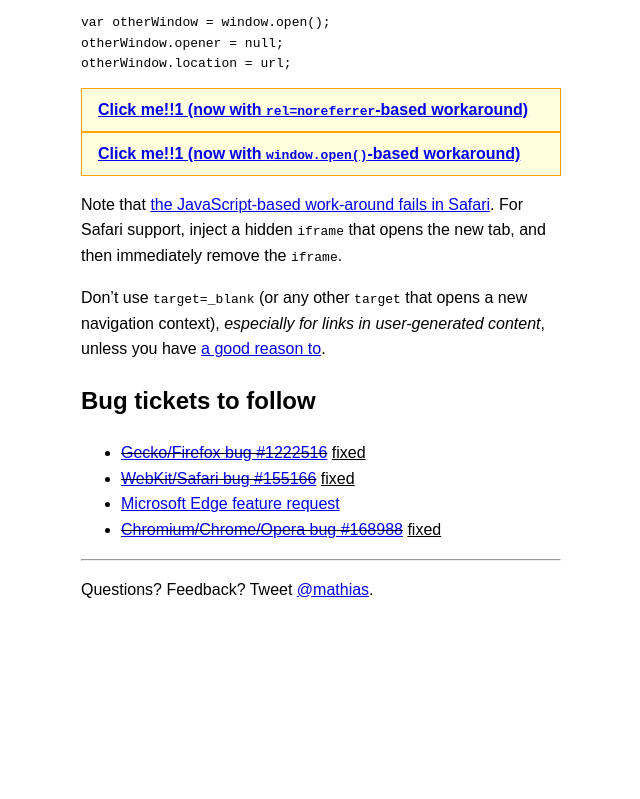
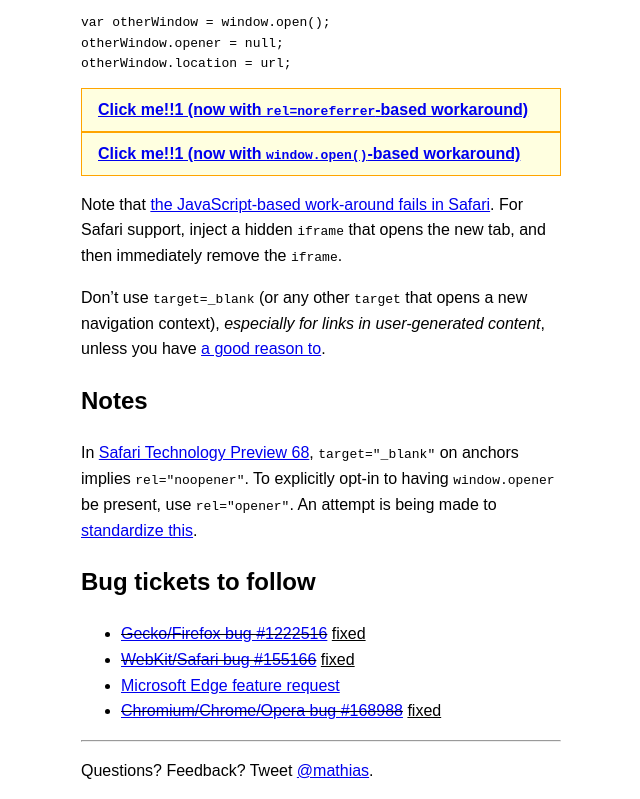
Before and after one commit to mathiasbynens/rel-noopener, a plain HTML site: page index.html in a window 1280 px wide. Shown: the part 1338-2137 px from the top of the page, without its empty margins (319-959 px from the left). Before the commit the page ends 1956 px from the top, so only its background shows below. Drawn offline with Linux system fonts and the light colour scheme.

Commit message:
Add note on Safari TP 68

```diff
--- a/index.html
+++ b/index.html
@@ -34,6 +34,8 @@ otherWindow.location = url;</code></pre>
 <a class="user-generated" href="malicious.html" target="_blank" onclick="var otherWindow = window.open(); otherWindow.opener = null; otherWindow.location = href; return false;"><b>Click me!!1 (now with <code>window.open()</code>-based workaround)</b></a>
 <p>Note that <a href="https://github.com/danielstjules/blankshield#solutions">the JavaScript-based work-around fails in Safari</a>. For Safari support, inject a hidden <code>iframe</code> that opens the new tab, and then immediately remove the <code>iframe</code>.</p>
 <p>Don’t use <code>target=_blank</code> (or any other <code>target</code> that opens a new navigation context), <em>especially for links in user-generated content</em>, unless you have <a href="https://css-tricks.com/use-target_blank/">a good reason to</a>.
+<h2 id="notes">Notes</h2>
+<p>In <a href="https://webkit.org/blog/8475/release-notes-for-safari-technology-preview-68/">Safari Technology Preview 68</a>, <code>target="_blank"</code> on anchors implies <code>rel="noopener"</code>. To explicitly opt-in to having <code>window.opener</code> be present, use <code>rel="opener"</code>. An attempt is being made to <a href="https://github.com/whatwg/html/issues/4078">standardize this</a>.</p>
 <h2 id="bugs">Bug tickets to follow</h2>
 <ul>
 	<li><del><a href="https://bugzilla.mozilla.org/show_bug.cgi?id=1222516">Gecko/Firefox bug #1222516</a></del> <ins>fixed</ins>
```
